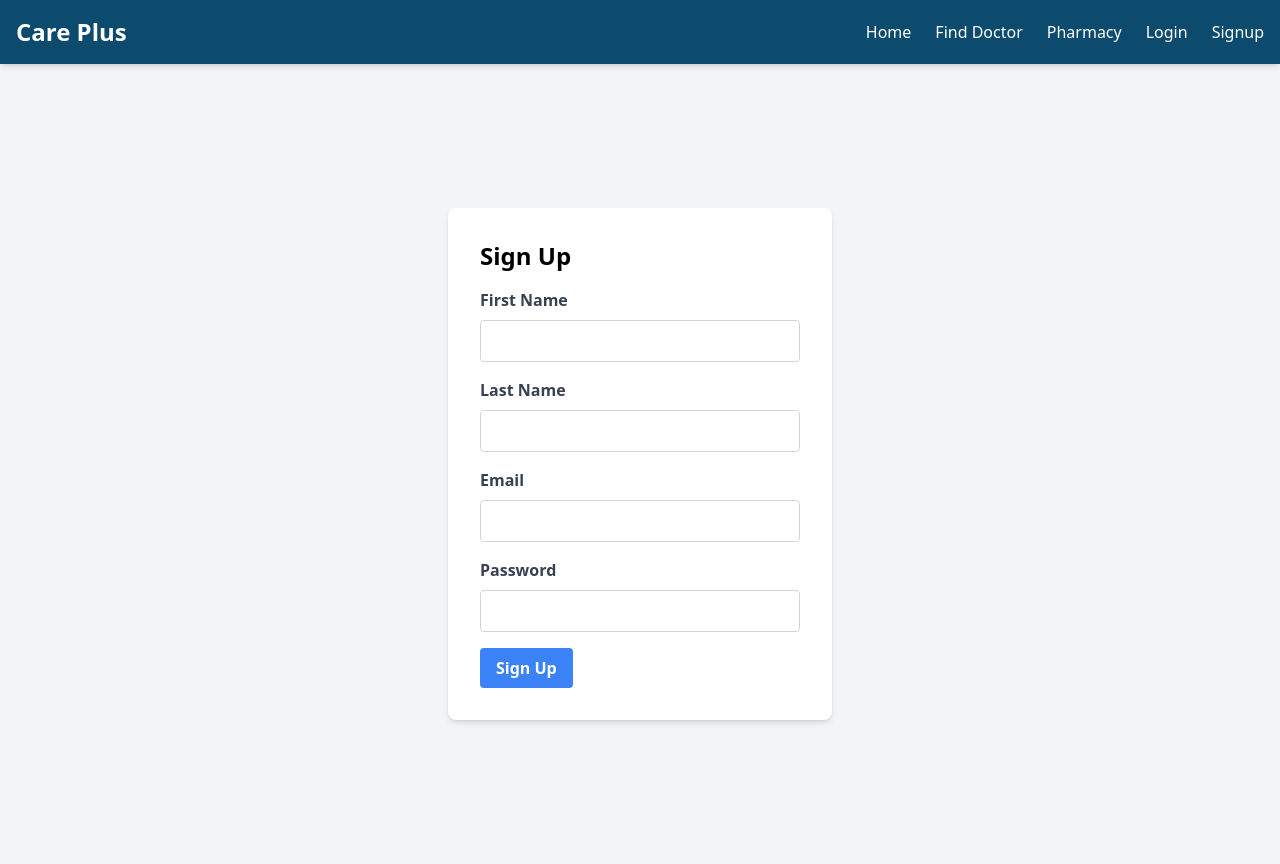
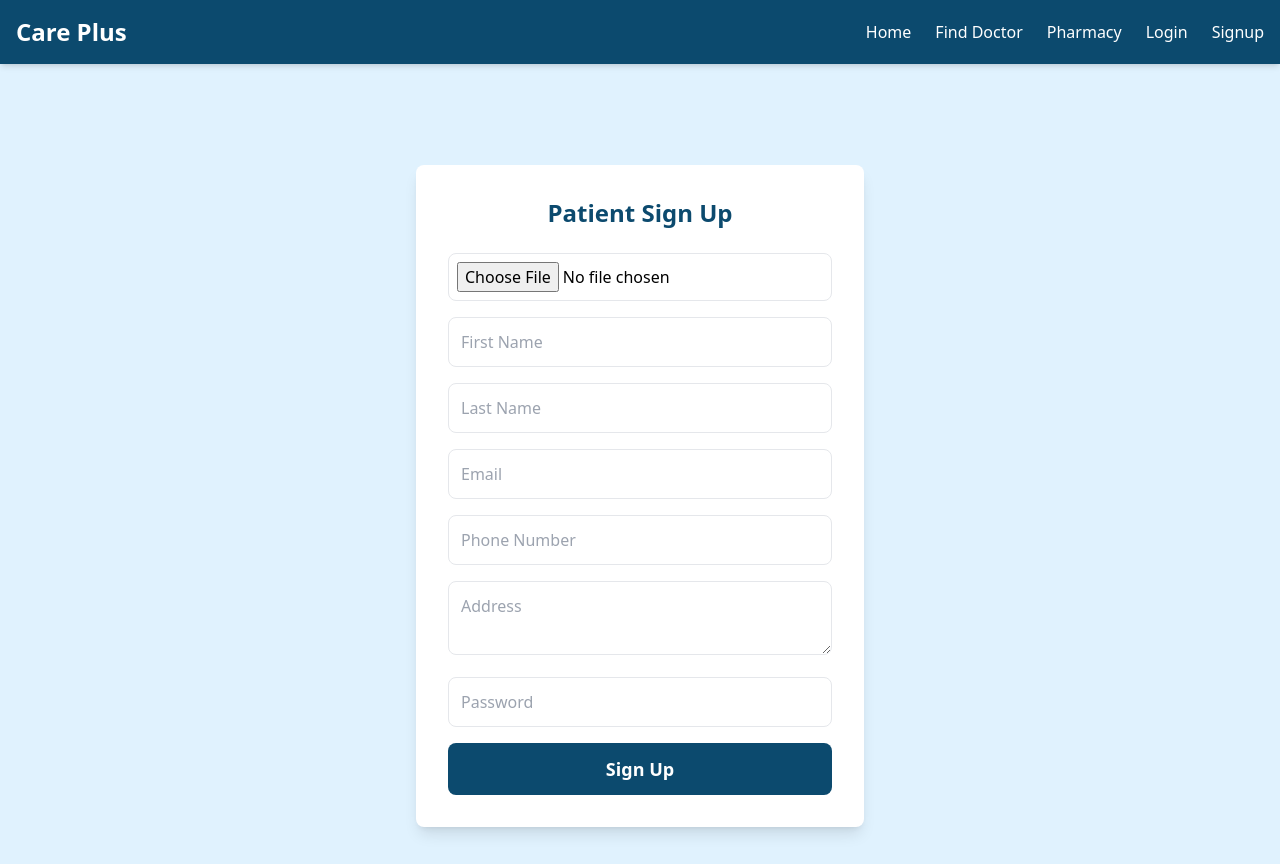
Before and after one commit to sundaysage/hospitalsystem, a Next.js app: page /patientreg in a window 1280 px wide. Built offline with nearby package versions, Linux system fonts and the light colour scheme.

Commit message:
corrected signup page

```diff
--- a/src/pages/patientreg.js
+++ b/src/pages/patientreg.js
@@ -1,15 +1,21 @@
-import React from "react";
-import { useState } from "react";
-import Router, { useRouter } from "next/router";
+"use client"; // Required for Next.js App Router
 
+import React, { useState } from "react";
+import { useRouter } from "next/router";
+import { motion } from "framer-motion";
 
-const patientreg = () => {
+const PatientReg = () => {
   const [formData, setFormData] = useState({
     firstName: "",
     lastName: "",
     email: "",
     password: "",
+    phoneNumber: "",
+    address: "",
+    profileImage: null,
   });
+
+  const [imagePreview, setImagePreview] = useState(null);
   const [error, setError] = useState(null);
   const [successMessage, setSuccessMessage] = useState(null);
   const [loading, setLoading] = useState(false);
@@ -19,148 +25,167 @@ const patientreg = () => {
     setFormData({ ...formData, [e.target.name]: e.target.value });
   };
 
+  const handleImageChange = (e) => {
+    const file = e.target.files[0];
+    if (file) {
+      setFormData({ ...formData, profileImage: file });
+      setImagePreview(URL.createObjectURL(file)); // Show preview
+    }
+  };
+
   const handleSubmit = async (e) => {
     e.preventDefault();
-    setLoading(true); // Set loading to true during API call
-    setError(null); // Clear any previous errors
-    setSuccessMessage(null); // Clear any previous success messages
+    setLoading(true);
+    setError(null);
+    setSuccessMessage(null);
+
+    const formDataToSend = new FormData();
+    Object.entries(formData).forEach(([key, value]) => {
+      formDataToSend.append(key, value);
+    });
 
     try {
       const response = await fetch(
         "https://sage-hospital.onrender.com/api/v1/auth/patient-register",
         {
           method: "POST",
-          headers: {
-            "Content-Type": "application/json",
-          },
-          body: JSON.stringify(formData),
+          body: formDataToSend,
         }
       );
 
       if (!response.ok) {
-        const errorData = await response.json(); // Try to parse error response
-        throw new Error(errorData.message || "Signup failed"); // Display error message from API or generic message
+        const errorData = await response.json();
+        throw new Error(errorData.message || "Signup failed");
       }
 
       const data = await response.json();
-      console.log("Signup successful:", data);
-      setSuccessMessage("Signup successful! You can now log in.");
-      setFormData({
-        // Clear form after successful submission
-        firstName: "",
-        lastName: "",
-        email: "",
-        password: "",
-      });
-      setTimeout(() => {  // Use setTimeout for a small delay
-        router.push('/patientlogin'); // Redirect to the login page
+      setSuccessMessage("Signup successful! Redirecting...");
+      setTimeout(() => {
+        router.push("/patientlogin");
       }, 2000);
     } catch (err) {
-      console.error("Signup error:", err);
-      setError(err.message); // Set error message to display
+      setError(err.message);
     } finally {
-      setLoading(false); // Set loading to false after API call, regardless of success or failure
+      setLoading(false);
     }
   };
 
   return (
-    <div className="flex justify-center items-center h-screen bg-gray-100">
-      <div className="bg-white p-8 rounded-lg shadow-md w-96">
-        <h2 className="text-2xl font-bold mb-4">Sign Up</h2>
+    <div className="flex items-center justify-center min-h-screen bg-[#e0f2fe] px-4 pt-16">
+      <div className="bg-white p-8 rounded-lg shadow-lg w-full max-w-md">
+        <h2 className="text-2xl font-bold text-center text-[#0c4a6e] mb-6">
+          Patient Sign Up
+        </h2>
 
-        {error && <div className="text-red-500 mb-4">{error}</div>}
-        {successMessage && ( <div className="text-green-500 mb-4">{successMessage}</div>
+        {/* Error & Success Messages */}
+        {error && <p className="text-red-500 text-center mb-4">{error}</p>}
+        {successMessage && (
+          <p className="text-green-500 text-center mb-4">{successMessage}</p>
         )}
 
-        <form onSubmit={handleSubmit}>
-          {/* ... (Input fields - see below) */}
-          <div className="mb-4">
-            <label
-              htmlFor="firstName"
-              className="block text-gray-700 font-bold mb-2"
-            >
-              First Name
-            </label>
+        {/* Form */}
+        <form onSubmit={handleSubmit} className="space-y-4">
+          {/* Profile Image Upload */}
+          <div className="flex flex-col items-center">
+            {imagePreview && (
+              <img
+                src={imagePreview}
+                alt="Profile Preview"
+                className="w-24 h-24 rounded-full mb-2 object-cover border border-gray-300"
+              />
+            )}
             <input
-              type="text"
-              id="firstName"
-              name="firstName"
-              value={formData.firstName}
-              onChange={handleChange}
-              className="border border-gray-300 rounded w-full py-2 px-3 focus:outline-none focus:border-blue-500"
-              required
-            />
-          </div>
-          {/* ... (Other input fields) */}
-
-          <div className="mb-4">
-            <label
-              htmlFor="lastName"
-              className="block text-gray-700 font-bold mb-2"
-            >
-              Last Name
-            </label>
-            <input
-              type="text"
-              id="lastName"
-              name="lastName"
-              value={formData.lastName}
-              onChange={handleChange}
-              className="border border-gray-300 rounded w-full py-2 px-3 focus:outline-none focus:border-blue-500"
-              required
+              type="file"
+              accept="image/*"
+              onChange={handleImageChange}
+              className="w-full p-2 border rounded-lg focus:outline-none"
             />
           </div>
 
-          <div className="mb-4">
-            <label
-              htmlFor="email"
-              className="block text-gray-700 font-bold mb-2"
-            >
-              Email
-            </label>
+          {/* First Name */}
+          <input
+            type="text"
+            name="firstName"
+            placeholder="First Name"
+            value={formData.firstName}
+            onChange={handleChange}
+            required
+            className="w-full p-3 border rounded-lg focus:outline-none focus:ring-2 focus:ring-[#0c4a6e]"
+          />
+
+          {/* Last Name */}
+          <input
+            type="text"
+            name="lastName"
+            placeholder="Last Name"
+            value={formData.lastName}
+            onChange={handleChange}
+            required
+            className="w-full p-3 border rounded-lg focus:outline-none focus:ring-2 focus:ring-[#0c4a6e]"
+          />
+
+          {/* Email */}
           <input
             type="email"
-              id="email"
             name="email"
+            placeholder="Email"
             value={formData.email}
             onChange={handleChange}
-              className="border border-gray-300 rounded w-full py-2 px-3 focus:outline-none focus:border-blue-500"
             required
+            className="w-full p-3 border rounded-lg focus:outline-none focus:ring-2 focus:ring-[#0c4a6e]"
           />
-          </div>
 
-          <div className="mb-4">
-            <label
-              htmlFor="password"
-              className="block text-gray-700 font-bold mb-2"
-            >
-              Password
-            </label>
+          {/* Phone Number */}
+          <input
+            type="tel"
+            name="phoneNumber"
+            placeholder="Phone Number"
+            value={formData.phoneNumber}
+            onChange={handleChange}
+            required
+            className="w-full p-3 border rounded-lg focus:outline-none focus:ring-2 focus:ring-[#0c4a6e]"
+          />
+
+          {/* Address */}
+          <textarea
+            name="address"
+            placeholder="Address"
+            value={formData.address}
+            onChange={handleChange}
+            required
+            rows="2"
+            className="w-full p-3 border rounded-lg focus:outline-none focus:ring-2 focus:ring-[#0c4a6e]"
+          />
+
+          {/* Password */}
           <input
             type="password"
-              id="password"
             name="password"
+            placeholder="Password"
             value={formData.password}
             onChange={handleChange}
-              className="border border-gray-300 rounded w-full py-2 px-3 focus:outline-none focus:border-blue-500"
             required
+            className="w-full p-3 border rounded-lg focus:outline-none focus:ring-2 focus:ring-[#0c4a6e]"
           />
-          </div>
 
-
-          <button
+          {/* Submit Button */}
+          <motion.button
             type="submit"
             disabled={loading}
-            className={`bg-blue-500 hover:bg-blue-700 text-white font-bold py-2 px-4 rounded ${
-              loading ? "opacity-50 cursor-not-allowed" : ""
+            whileHover={!loading ? { scale: 1.05 } : {}}
+            whileTap={!loading ? { scale: 0.95 } : {}}
+            className={`w-full py-3 rounded-lg text-lg font-semibold transition-all ${
+              loading
+                ? "bg-gray-400 cursor-not-allowed"
+                : "bg-[#0c4a6e] text-white"
             }`}
           >
             {loading ? "Signing Up..." : "Sign Up"}
-          </button>
+          </motion.button>
         </form>
       </div>
     </div>
   );
 };
 
-export default patientreg;
+export default PatientReg;
```
Lines whose indentation alone changed are shown as unchanged.
